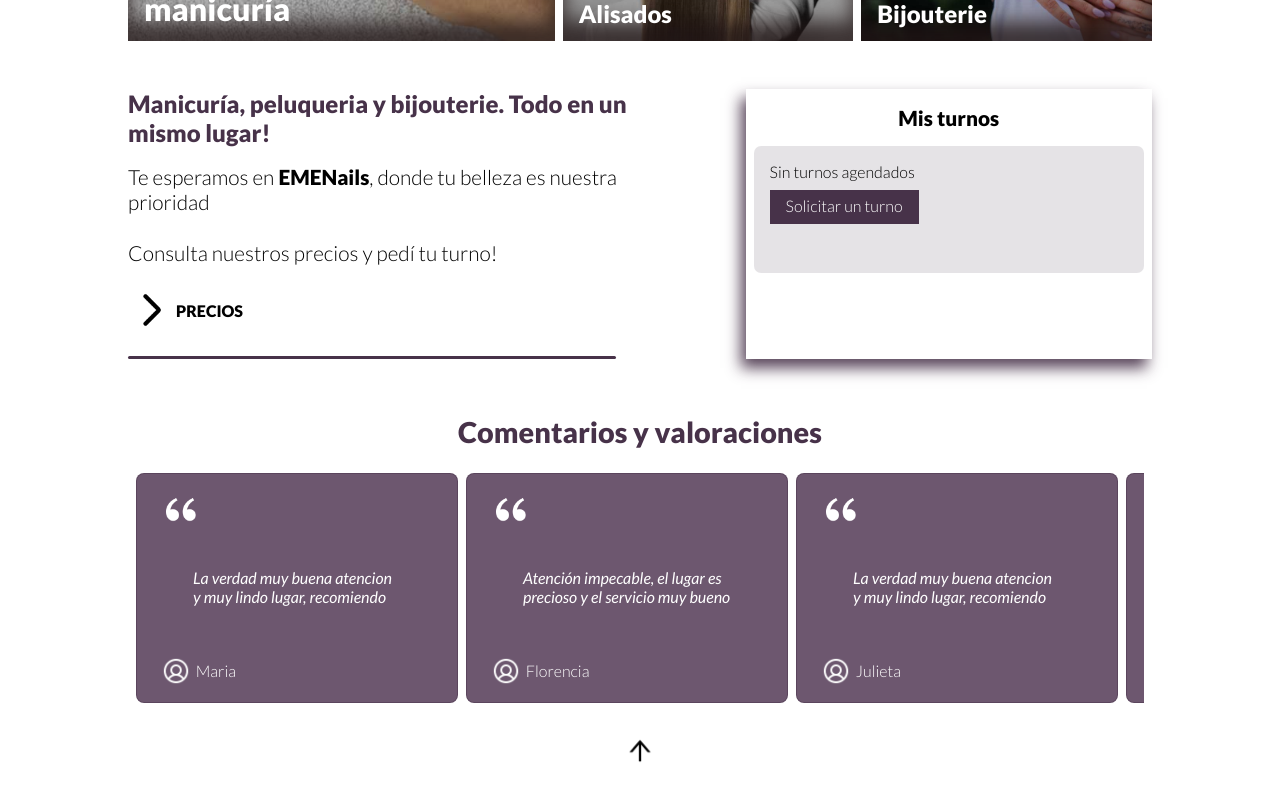
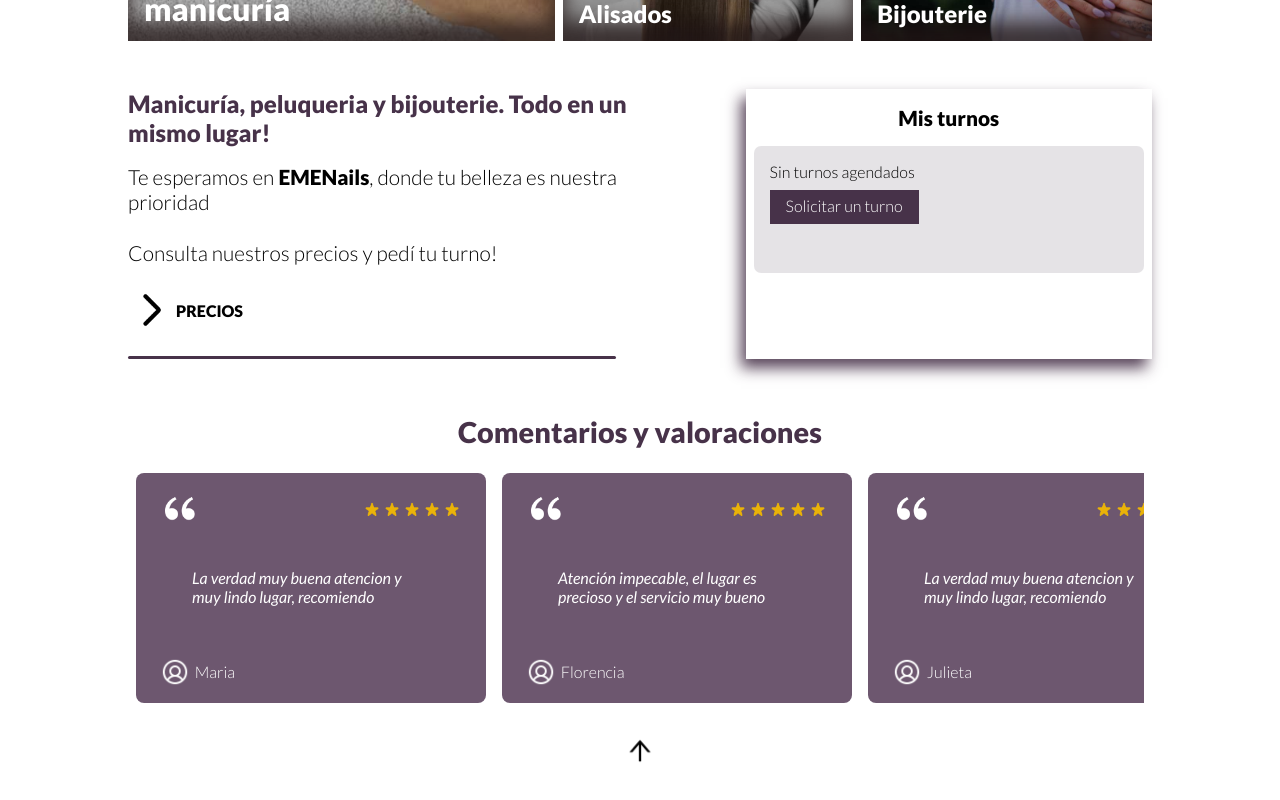
Before and after one commit to AriasFederico/EMENails-page, a React (Vite) app: page / in a window 1280 px wide. Shown: the part 465-1265 px from the top of the page. Built offline with nearby package versions, Linux system fonts and the light colour scheme; the HTML template or start-up script is replaced by a standard one.

Commit message:
adding stars-icons

```diff
--- a/pages/Styles-pages/Home.css
+++ b/pages/Styles-pages/Home.css
@@ -13,10 +13,25 @@
 }
 
 .comments-container {
+  display: grid;
+  grid-auto-flow: column;
+  scroll-behavior: smooth;
+  overflow-y: hidden;
+  overflow-x: auto;
+  overscroll-behavior-x: contain;
+  scroll-snap-type: x mandatory;
+  scrollbar-width:none;
   margin: 0 .5rem;
-  display: flex;
-  gap: .5rem;
-  overflow-x: auto;
+  gap: 1rem;
+  -webkit-overflow-scrolling: touch;
+}
+
+.comments-container::-webkit-scrollbar {
+  background-color: transparent;
+}
+
+.comments-container:active {
+  cursor: grabbing;
 }
 
 .btn-container {
--- a/src/components/Comments.css
+++ b/src/components/Comments.css
@@ -1,9 +1,10 @@
 .Comments {
-  border: 1px solid #4732497a;
   border-radius: 8px;
   width: 100%;
   height: 210px;
   background-color: #533955d8;
+  scroll-snap-align: start;
+  display: flex;
 }
 
 .Comments-item {
@@ -48,6 +49,21 @@
   }
 
   .Comments-item {
-    width: 320px;
+    width: 350px;
   }
 }
+
+.stars-com {
+  display: flex;
+  justify-content: space-between;
+}
+
+
+.star {
+  width: 20px;
+}
+
+.stars-container {
+  display: flex;
+  align-items: center;
+}
--- a/src/components/Comments.jsx
+++ b/src/components/Comments.jsx
@@ -1,12 +1,23 @@
 import comillas from '../assets/icons/icon-coments.png'
 import user from '../assets/icons/icon-user.png'
+import star from '../assets/icons/icon-star.png'
 import './Comments.css'
+
 export function Comments ({name, comment}) {
 
   return(
     <div className="Comments">
       <div className="Comments-item">
-        <img src={comillas} alt="" className='icon-comillas'/>
+        <div className="stars-com">
+          <img src={comillas} alt="" className='icon-comillas'/>
+          <div className="stars-container">
+            <img src={star} alt="" className='star'/>
+            <img src={star} alt="" className='star'/>
+            <img src={star} alt="" className='star'/>
+            <img src={star} alt="" className='star'/>
+            <img src={star} alt="" className='star'/>
+          </div>
+        </div>
         <p className='user-comment'>{comment}</p>
         <div className="user-container">
           <img src={user} alt="" className='icon-user'/>
```
Also changed, not shown: src/assets/icons/icon-star.png (added).
